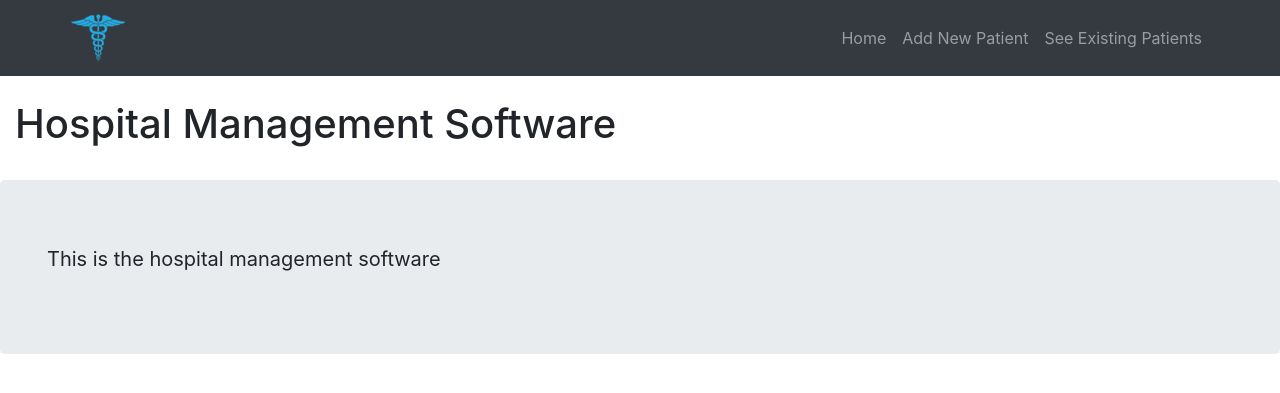
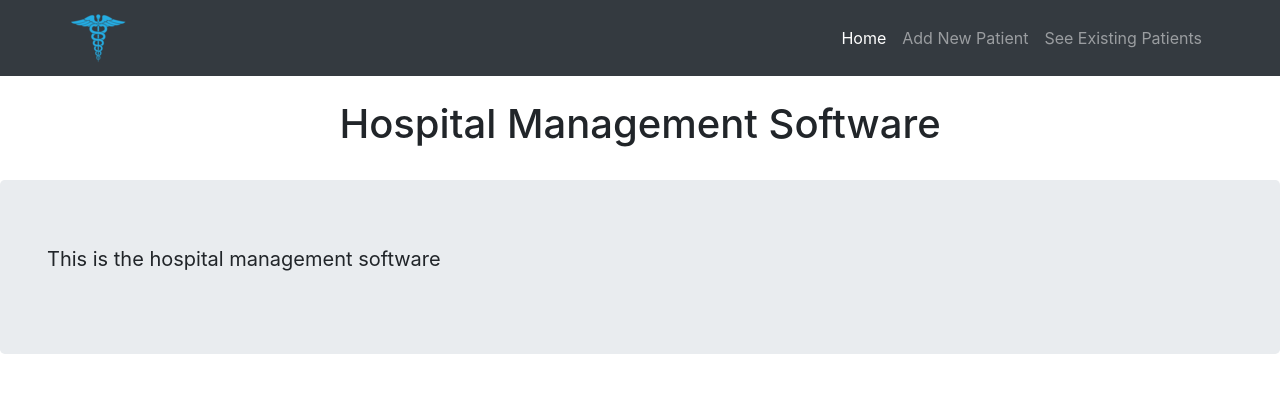
Before and after one commit to natelincyber/hospital_management_tool, a Flask app: page / in a window 1280 px wide. Shown: the top 393 px of the page. Run offline with Flask 2, Linux system fonts and the light colour scheme; some libraries are stand-ins or nearby versions.

Commit message:
modified:   Templates/base.html 	modified:   Templates/index.html

```diff
--- a/Templates/base.html
+++ b/Templates/base.html
@@ -13,7 +13,7 @@
                <div class="container px-0 mx-auto">
                     <a class="navbar-brand" href="/"><img src="static/logo_for_now.png"></a>
                     <ul class="navbar-nav ml-auto">
-                         <li class="nav-item">
+                         <li class="nav-item active">
                               <a class="nav-link" href="/">Home<span class="sr-only">(current)</span></a>
                          </li>
                          <li class="nav-item">
--- a/Templates/index.html
+++ b/Templates/index.html
@@ -3,7 +3,7 @@
 {% block content %}
 <div class="container-fluid">
   <br>
-  <h1>Hospital Management Software</h1>
+  <h1><center>Hospital Management Software</center></h1>
   <br>
   <div class="row jumbotron">
     <div class="col-xs-12 col-sm-12 col-md-9 col-lg-9 col-xl-10">
```
